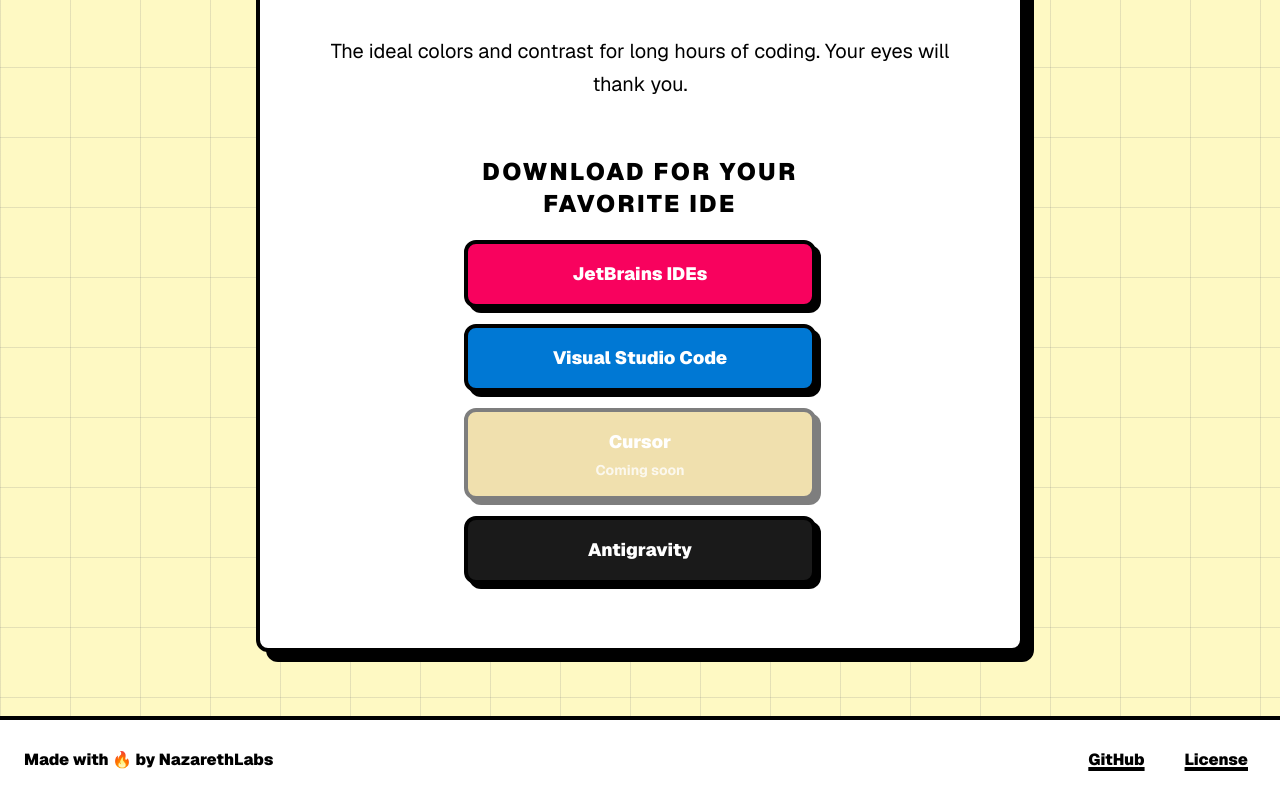
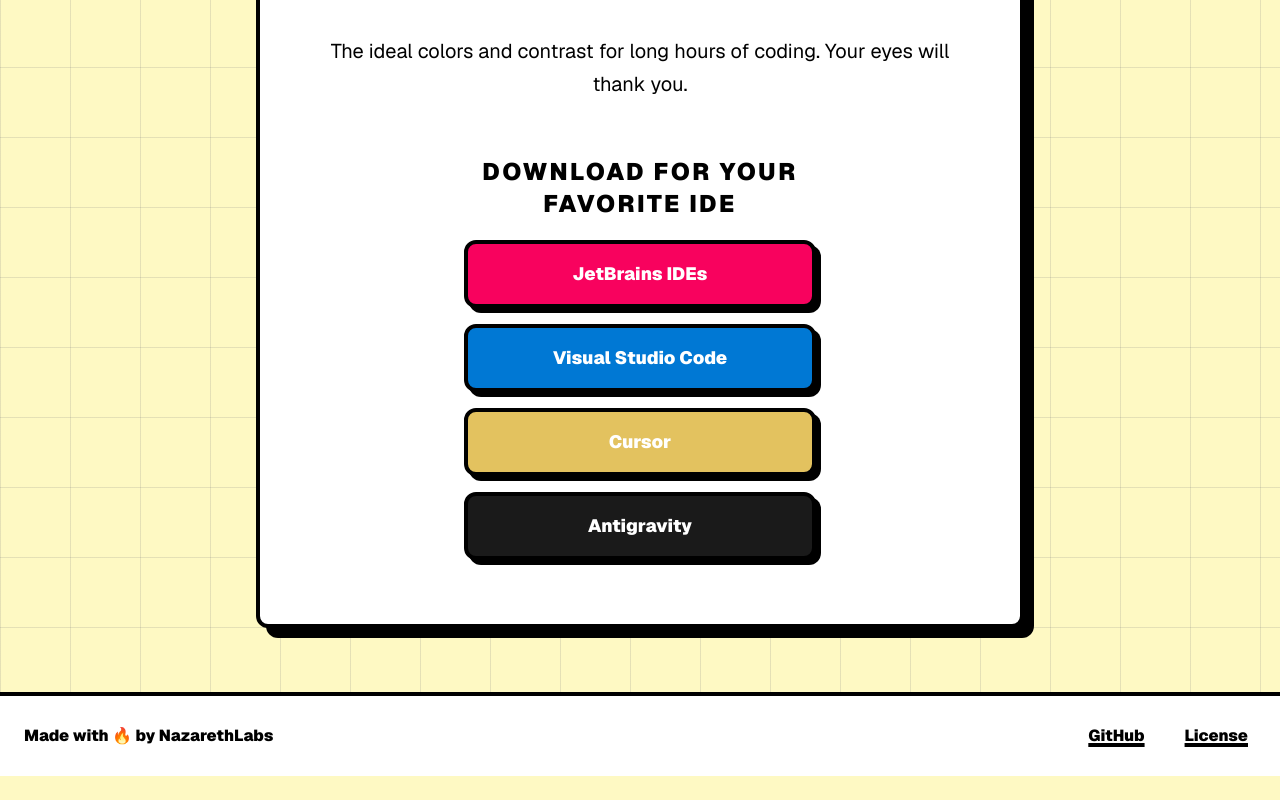
Before and after one commit to stanleygomes/noemi, a Next.js app in the folder landpage/: page / in a window 1280 px wide. Shown: the part 493-1293 px from the top of the page. After the commit the page ends 1269 px from the top, so only its background shows below. Built offline with nearby package versions, Linux system fonts and the light colour scheme.

Commit message:
chore: link cursor

```diff
--- a/landpage/app/page.tsx
+++ b/landpage/app/page.tsx
@@ -31,10 +31,10 @@
   },
   {
     label: "Cursor",
-    href: "#",
+    href: "https://open-vsx.org/extension/stanleygomes/noemi-theme",
     bgColor: "bg-[#E3C25F]",
     textColor: "text-white",
-    available: false,
+    available: true,
   },
   {
     label: "Antigravity",
```
